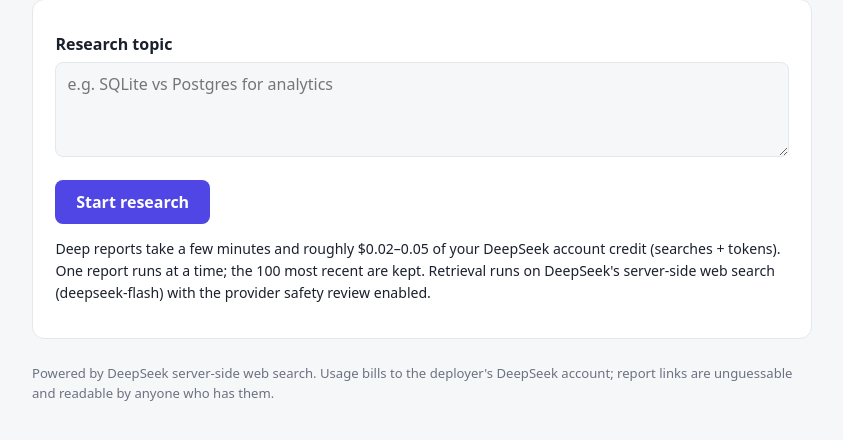
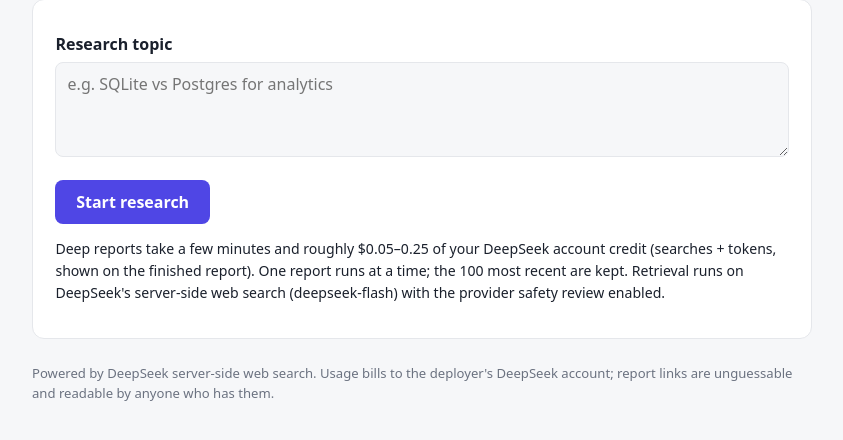
Before and after one commit to lNamelessl/deepseek-research-railway-template, a FastAPI app: page / in a window 1280 px wide. Shown: the part 159-599 px from the top of the page, without its empty margins (218-1061 px from the left). Run offline with FastAPI, Linux system fonts and the light colour scheme; data that the repository does not hold is empty; some libraries are stand-ins or nearby versions.

Commit message:
Prune after terminal state (cap invariant), measured cost disclosure /usr/bin/bash.05-0.25

```diff
--- a/app/main.py
+++ b/app/main.py
@@ -131,6 +131,19 @@ def _db_get(report_id: str) -> Optional[dict]:
     with _db() as conn:
         row = conn.execute("SELECT * FROM reports WHERE id = ?", (report_id,)).fetchone()
     return dict(row) if row else None
+
+
+def _prune_finished() -> None:
+    """Keep at most MAX_REPORTS finished rows (in-flight exempt). Called after
+    inserting a new row and again after a row reaches terminal state, so idle
+    state never exceeds the cap."""
+    with _db() as conn:
+        conn.execute(
+            "DELETE FROM reports WHERE id IN ("
+            "  SELECT id FROM reports WHERE status != 'running'"
+            "  ORDER BY created_at DESC LIMIT -1 OFFSET ?)",
+            (MAX_REPORTS,),
+        )
 
 
 # ---------------------------------------------------------------- markdown (XSS-safe)
@@ -443,6 +456,7 @@ async def generate_report(report_id: str, topic: str, max_tokens: int) -> None:
                 (title, status, error, markdown, json.dumps(citations, ensure_ascii=False),
                  json.dumps(usage_out, ensure_ascii=False), finish, report_id),
             )
+        _prune_finished()
         _set_progress(report_id, done=True, ok=(status == "done"), status=status, phase="done")
 
     except Exception as exc:  # noqa: BLE001 — one honest failure path
@@ -453,6 +467,7 @@ async def generate_report(report_id: str, topic: str, max_tokens: int) -> None:
                     "UPDATE reports SET status='failed', error=? WHERE id=?",
                     (err, report_id),
                 )
+            _prune_finished()
         except sqlite3.Error:
             pass
         _set_progress(report_id, done=True, ok=False, status="failed", error=err)
@@ -553,12 +568,7 @@ async def research(request: Request, topic: str = Form(""), access_password: str
             (report_id, topic, now),
         )
         # FIFO retention, in-flight reports exempt
-        conn.execute(
-            "DELETE FROM reports WHERE id IN ("
-            "  SELECT id FROM reports WHERE status != 'running'"
-            "  ORDER BY created_at DESC LIMIT -1 OFFSET ?)",
-            (MAX_REPORTS,),
-        )
+        _prune_finished()
     _set_progress(report_id, phase="starting")
     _spawn(report_id, topic, MAX_TOKENS)
     resp = RedirectResponse(f"/reports/{report_id}", status_code=302)
--- a/app/templates/index.html
+++ b/app/templates/index.html
@@ -21,10 +21,11 @@
     <input type="password" id="access_password" name="access_password" required>
     {% endif %}
     <button type="submit">Start research</button>
-    <p class="note">Deep reports take a few minutes and roughly $0.02&ndash;0.05 of your
-    DeepSeek account credit (searches + tokens). One report runs at a time;
-    the {{ max_reports }} most recent are kept. Retrieval runs on DeepSeek's
-    server-side web search ({{ model }}) with the provider safety review enabled.</p>
+    <p class="note">Deep reports take a few minutes and roughly $0.05&ndash;0.25 of your
+    DeepSeek account credit (searches + tokens, shown on the finished report).
+    One report runs at a time; the {{ max_reports }} most recent are kept.
+    Retrieval runs on DeepSeek's server-side web search ({{ model }}) with the
+    provider safety review enabled.</p>
   </form>
   {% if recent %}
   <section class="recent card">
```
Also changed, not shown: TEMPLATE_OVERVIEW.md (+3 -3 lines), README.md.
